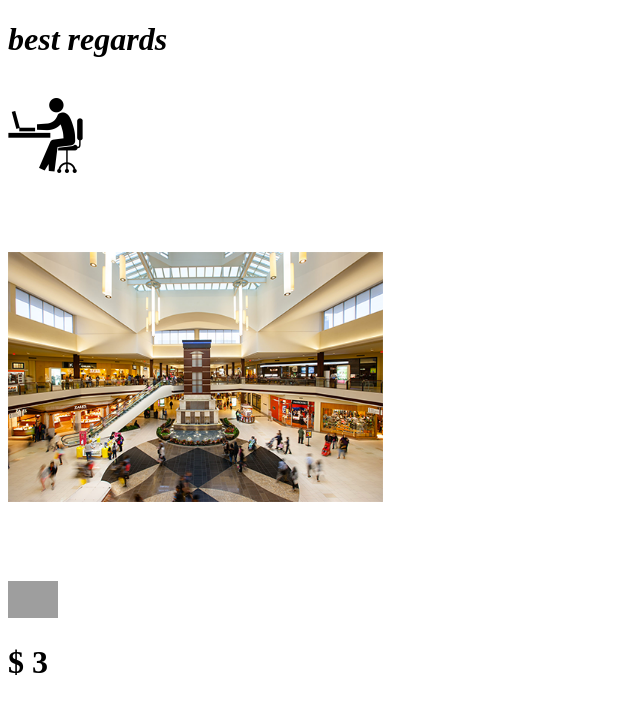
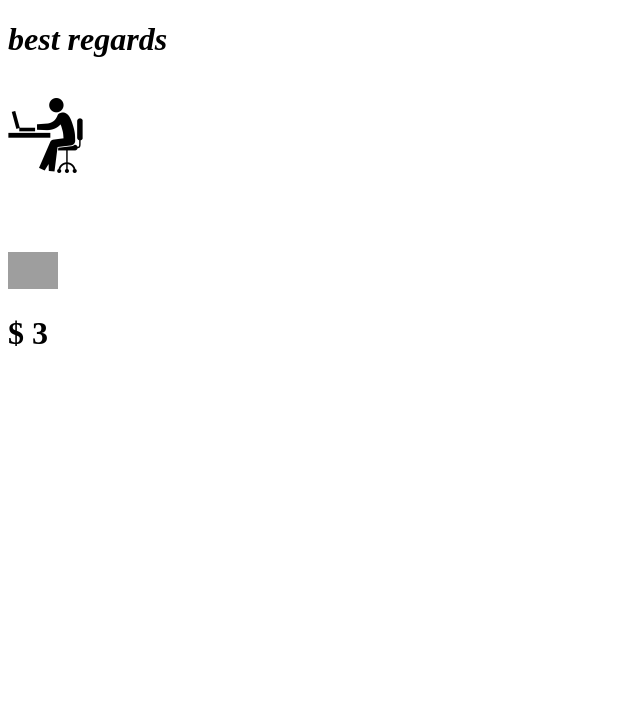
Before and after one commit to PJC-1/life, a plain HTML site: page index.html in a window 1280 px wide. Shown: the whole page, without its empty margins (0-640 px from the left). Drawn offline with Linux system fonts and the light colour scheme; grey boxes are pictures that could not be loaded.

Commit message:
took out the mall image for now to focus on existing functionality first

```diff
--- a/index.html
+++ b/index.html
@@ -10,8 +10,8 @@
             <br>
                 <img onclick="funTime()" id="workImage" src="./assets/workIcon.png">
                     <br>
-                        <img onclick="buy()" id="mallImage" src="./assets/mall.png">
-                    <br>
+                        <!-- <img onclick="buy()" id="mallImage" src="./assets/mall.png">
+                    <br> -->
                 <img onclick="ramenSnack()" id="ramenImage" src="./assets/ramen.png">
             <h1 id="money"></h1>
         <br>
```
